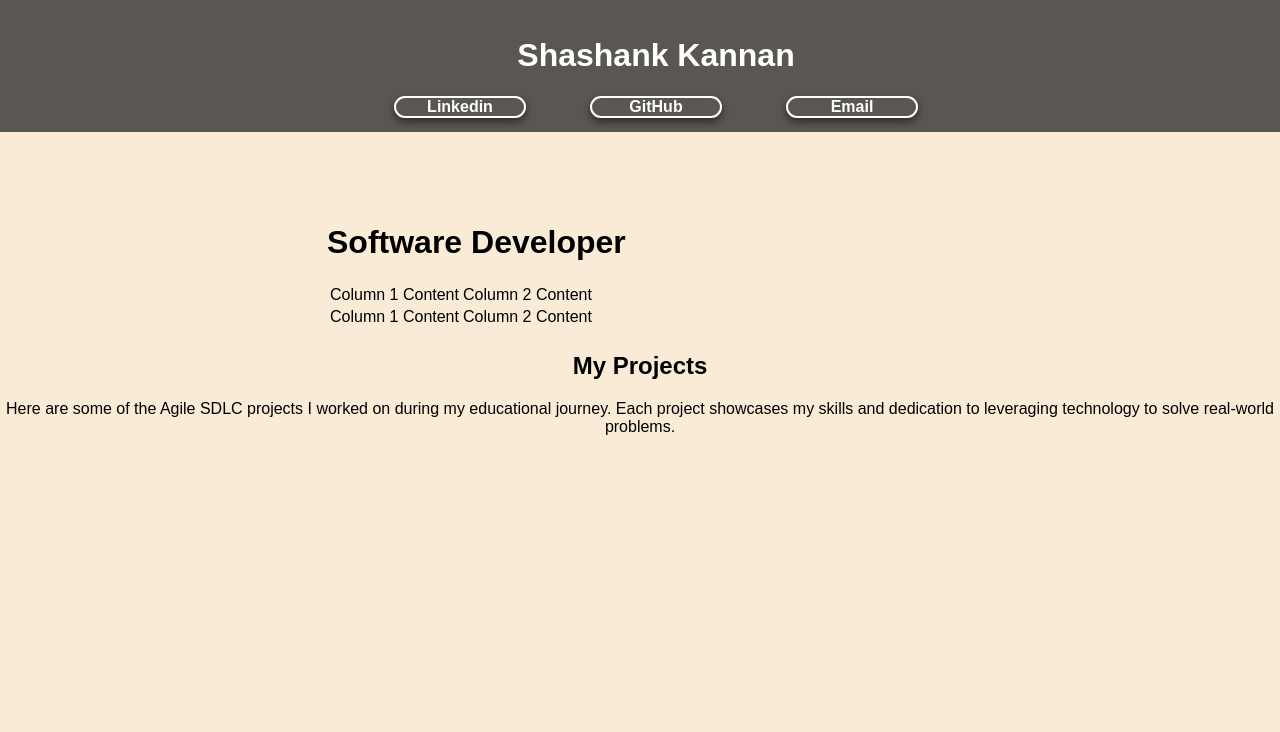
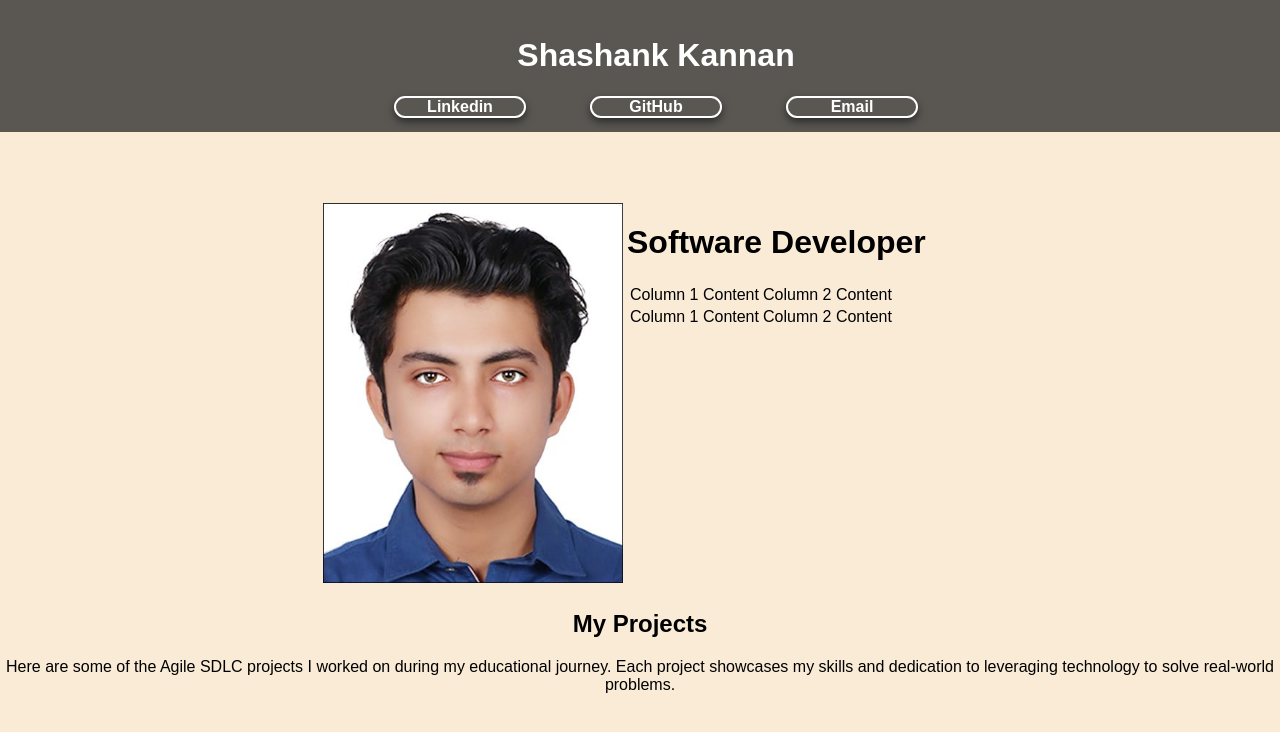
Before and after one commit to shashankkannan/testapp, a React (Create React App) app: page / in a window 1280 px wide. Shown: the top 732 px of the page. Built offline with nearby package versions, Linux system fonts and the light colour scheme.

Commit message:
Update change 15

```diff
--- a/src/Components/Id.js
+++ b/src/Components/Id.js
@@ -7,7 +7,7 @@ export const Id = () => {
                 <tbody>
                     <tr>
                         <td>
-                            {/* <img src="../me.jpg" alt="Your Image" style={{ width: "300px", height: "380px" }} /> */}
+                            <img src="../me.jpg" style={{ width: "300px", height: "380px" }} />
                         </td>
                         <td style={{ verticalAlign: "top" }}>
                             <h1 style={{verticalAlign: "top" }}>Software Developer</h1>
```
